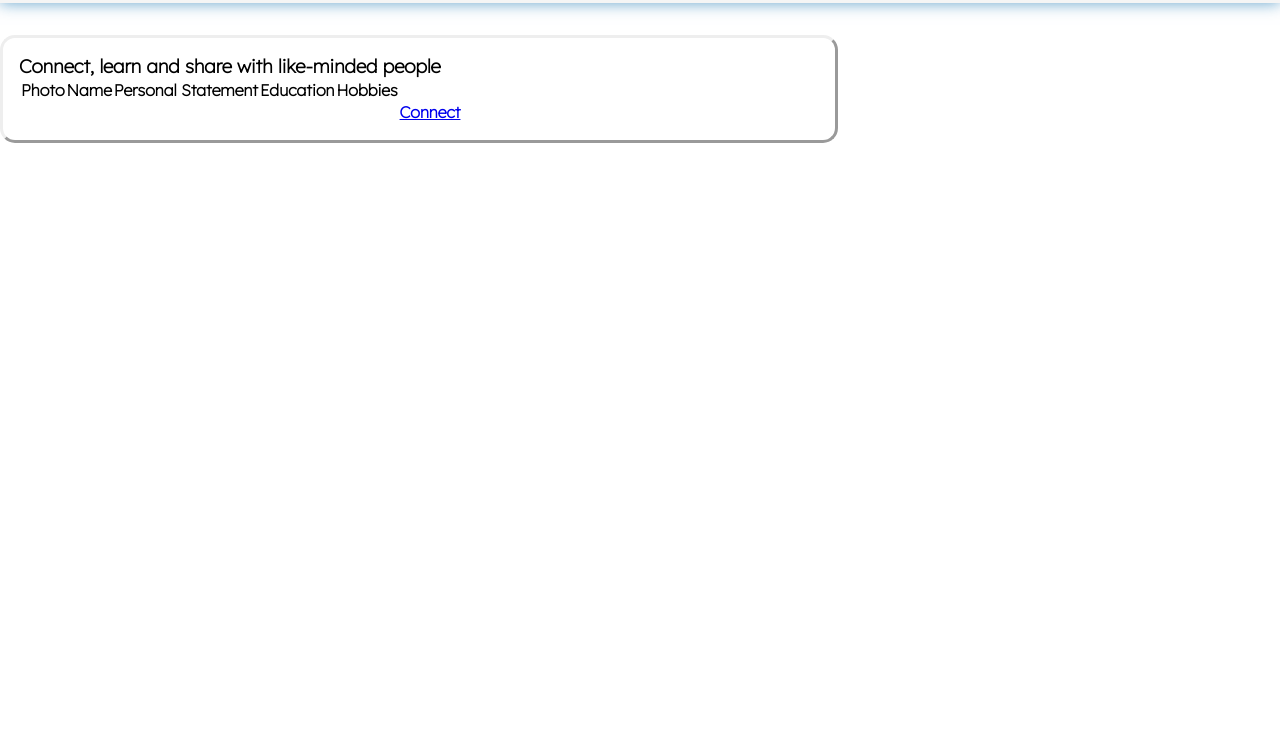
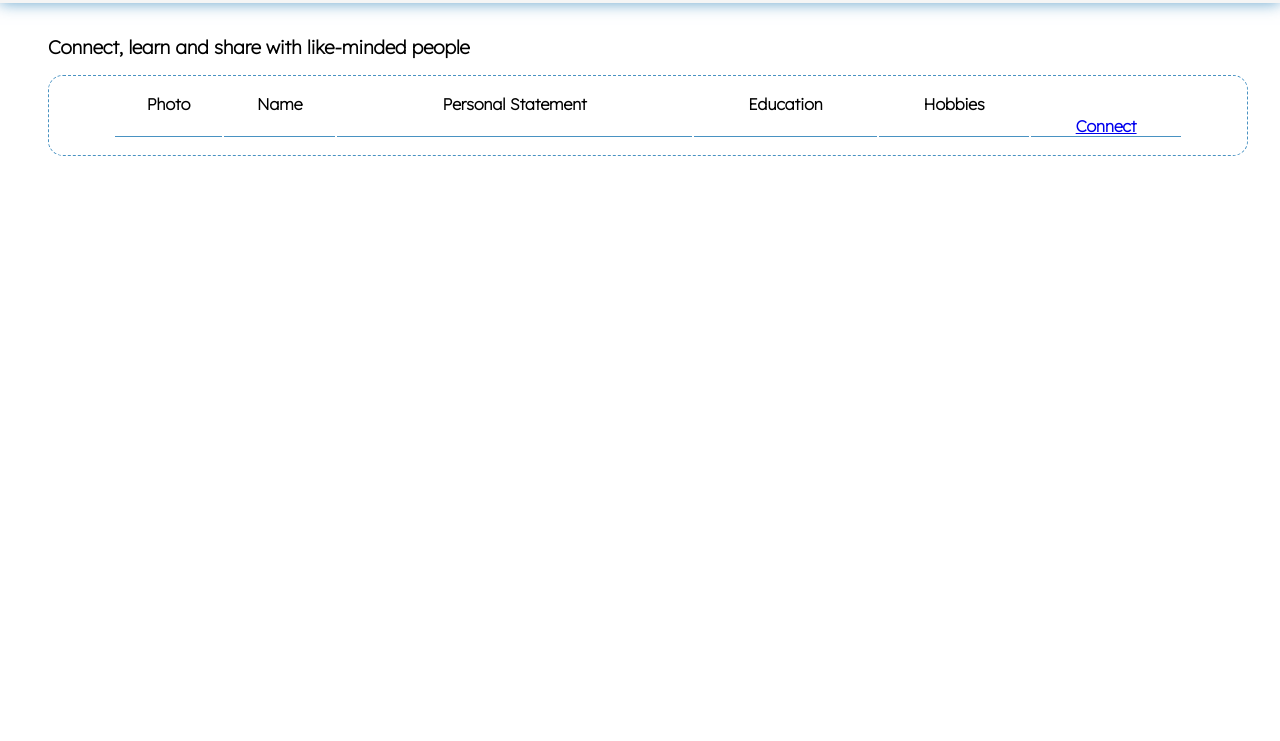
Before and after one commit to sp-mujuni/socialspace, a plain HTML site: page index.html in a window 1280 px wide. Shown: the part 59-800 px from the top of the page. Drawn offline with Linux system fonts and the light colour scheme.

Commit message:
Add files via upload

```diff
--- a/css/style.css
+++ b/css/style.css
@@ -52,21 +52,25 @@ nav h3 span{
 /*Styling the main body of website*/
 .container{
     display: flex;
+    margin-left: 3rem;
 }
-.main-left{
-    width: 200px;
+
+.heading{
+    margin-top: 2rem;
 }
-.main-center{
-    margin-top: 2rem;
-    width: 800px;
-    padding: 1rem;
-    border-style:outset;
+
+.main-center table{
+    margin-top: 1rem;
+    width: 1200px;
+    border:1px dashed rgb(73, 146, 194);
     border-radius: 15px;
+    padding-top: 1rem;
+    padding-bottom: 1rem;
+    padding-left: 4rem;
+    padding-right: 4rem;
+    text-align: center;
 }
-.main-right{
-    width: 400px;
+
+.main-center table tbody td{
+    border-bottom: 1px solid rgb(73, 146, 194);
 }
-.line{
-    background-color: rgb(73, 146, 194);
-    height: 2px;
-}
```
